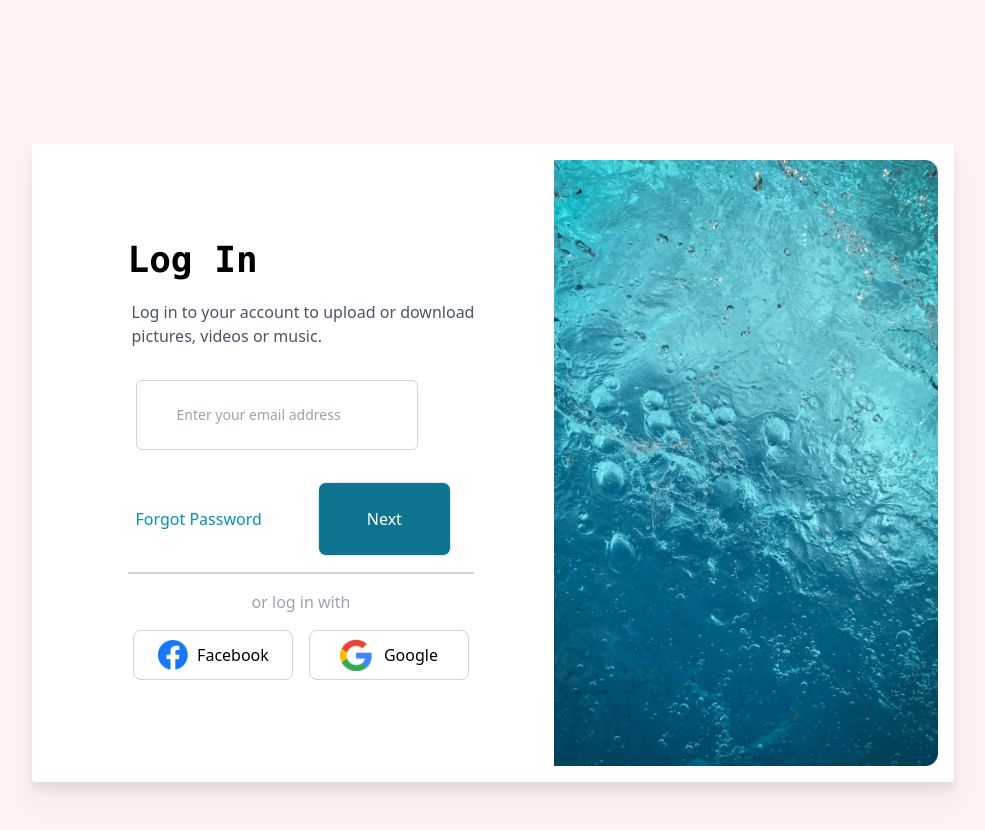
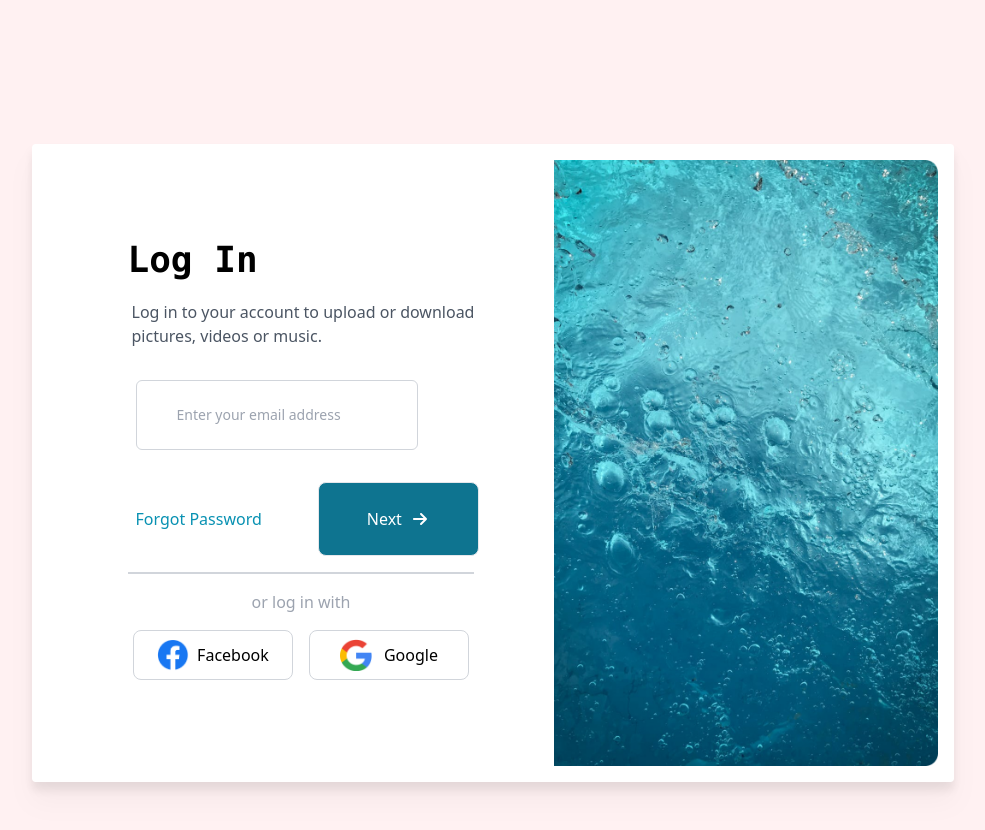
Before and after one commit to SUJAYMACHA/tailwind-udemy, a React (Create React App) app: page /login in a window 1280 px wide. Shown: the top 830 px of the page, without its empty margins (147-1132 px from the left). Built offline with nearby package versions, Linux system fonts and the light colour scheme.

Commit message:
Update login.tsx

```diff
--- a/src/tailwind-projects/login.tsx
+++ b/src/tailwind-projects/login.tsx
@@ -1,3 +1,5 @@
+import { faArrowRight } from "@fortawesome/free-solid-svg-icons";
+import { FontAwesomeIcon } from "@fortawesome/react-fontawesome";
 import React from "react";
 
 const login = () => {
@@ -24,10 +26,11 @@ const login = () => {
             <div className="flex flex-row gap-8 items-center ">
               <div className="text-cyan-600 ml-2"> Forgot Password </div>
               <div className="flex">
-                <button className="bg-cyan-700 text-white border rounded-lg w-full p-6 pr-12 pl-12 hover:bg-cyan-400 translate-x-6 hover:-translate-y-1 duration-75">
-                  {" "}
-                  Next
+                <button className="flex gap-2 items-center bg-cyan-700 text-white border rounded-lg w-full p-6 pr-12 pl-12 hover:bg-cyan-400 translate-x-6 hover:-translate-y-1 duration-75">
+                  <p>Next</p>
+                  <FontAwesomeIcon icon={faArrowRight} className="text-white w-5" />
                 </button>
+
               </div>
             </div>
             <div className="p-4 border-t-2 border-gray-300 flex flex-col items-center text-gray-400   ">
```
